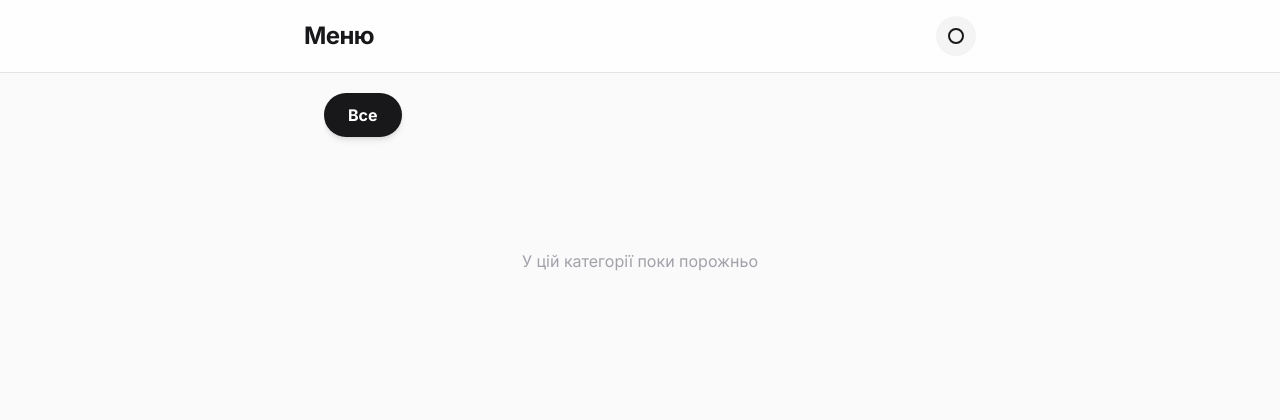
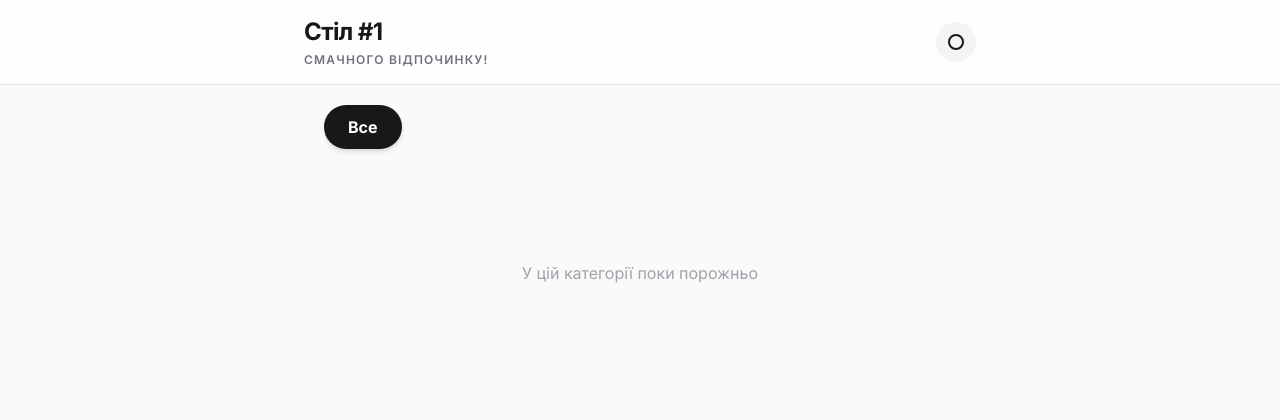
Before and after one commit to arkadiistandoff2/menu, a Flask app: page /1 in a window 1280 px wide. Shown: the top 420 px of the page. Run offline with Flask 3, Linux system fonts and the light colour scheme; data that the repository does not hold is empty; some libraries are stand-ins or nearby versions.

Commit message:
Update index.html

```diff
--- a/templates/index.html
+++ b/templates/index.html
@@ -26,7 +26,10 @@
 
     <header class="sticky top-0 z-40 bg-white/80 dark:bg-black/80 backdrop-blur-md border-b border-zinc-200 dark:border-zinc-800 px-5 py-4">
         <div class="flex justify-between items-center max-w-2xl mx-auto">
-            <h1 class="text-2xl font-bold tracking-tight">Меню</h1>
+            <div>
+                <h1 class="text-2xl font-bold tracking-tight">Стіл #{{ table_id }}</h1>
+                <p class="text-xs text-zinc-500 font-semibold uppercase tracking-widest mt-1">Смачного відпочинку!</p>
+            </div>
             <button onclick="toggleTheme()" class="p-2 bg-zinc-100 dark:bg-zinc-900 rounded-full w-10 h-10 flex items-center justify-center">
                 <div id="theme-indicator" class="w-4 h-4 rounded-full border-2 border-current"></div>
             </button>
@@ -39,9 +42,18 @@
     </main>
 
     <div class="fixed bottom-24 right-5 flex flex-col gap-3 z-40">
-        <button onclick="callWaiter()" class="w-14 h-14 bg-orange-500 text-white rounded-full shadow-2xl flex items-center justify-center text-2xl active:scale-90 transition">🛎️</button>
-        <button onclick="toggleSupport(true)" class="w-14 h-14 bg-blue-500 text-white rounded-full shadow-2xl flex items-center justify-center text-2xl active:scale-90 transition">💬</button>
-        <button onclick="toggleMyOrders(true)" class="w-14 h-14 bg-zinc-800 dark:bg-white dark:text-black text-white rounded-full shadow-2xl flex items-center justify-center text-2xl active:scale-90 transition">📋</button>
+        <button onclick="callWaiter()" class="w-14 h-14 bg-orange-500 text-white rounded-full shadow-2xl flex items-center justify-center text-2xl active:scale-90 transition relative group">
+            🛎️
+            <span class="absolute right-full mr-4 bg-black/80 text-white text-xs px-3 py-1 rounded-lg opacity-0 group-hover:opacity-100 pointer-events-none whitespace-nowrap transition">Виклик офіціанта</span>
+        </button>
+        <button onclick="toggleSupport(true)" class="w-14 h-14 bg-blue-500 text-white rounded-full shadow-2xl flex items-center justify-center text-2xl active:scale-90 transition relative group">
+            💬
+            <span class="absolute right-full mr-4 bg-black/80 text-white text-xs px-3 py-1 rounded-lg opacity-0 group-hover:opacity-100 pointer-events-none whitespace-nowrap transition">Підтримка</span>
+        </button>
+        <button onclick="toggleMyOrders(true)" class="w-14 h-14 bg-zinc-800 dark:bg-white dark:text-black text-white rounded-full shadow-2xl flex items-center justify-center text-2xl active:scale-90 transition relative group">
+            📋
+            <span class="absolute right-full mr-4 bg-black/80 text-white text-xs px-3 py-1 rounded-lg opacity-0 group-hover:opacity-100 pointer-events-none whitespace-nowrap transition">Мої замовлення</span>
+        </button>
     </div>
 
     <div class="fixed bottom-0 left-0 right-0 p-5 z-50 pointer-events-none">
@@ -131,7 +143,7 @@
 
     <script>
         const socket = io();
-        const TABLE_ID = window.location.pathname.replace('/', '') || "1";
+        const TABLE_ID = "{{ table_id }}" || "1";
         const CLIENT_ID = localStorage.getItem('client_id') || 'cl_' + Math.random().toString(36).substr(2, 9);
         localStorage.setItem('client_id', CLIENT_ID);
 
@@ -214,7 +226,7 @@
             if(existing) existing.quantity += 1;
             else cart.push({...item, quantity: 1});
             updateCartUI();
-            showToast("Додано");
+            showToast("Додано у кошик");
         }
 
         function changeQuantity(id, delta) {
@@ -250,7 +262,9 @@
                 </div>
             `).join("");
 
-            if (count === 0 && !document.getElementById("cart-modal").classList.contains("hidden")) toggleCart(false);
+            if (count === 0 && !document.getElementById("cart-modal").classList.contains("hidden")) {
+                toggleCart(false);
+            }
             syncWithServer();
         }
 
@@ -266,9 +280,7 @@
             }
         }
 
-        // =====================================
-        // НАДШВИДКА ВІДПРАВКА (Optimistic UI)
-        // =====================================
+        // --- OPTIMISTIC UI SEND ORDER ---
         function sendOrder() {
             if (cart.length === 0) return;
             const expandedItems = [];
@@ -290,21 +302,18 @@
             document.getElementById("order-comment").value = "";
             showToast("🚀 Замовлення відправлено!");
 
-            if (socket.connected) socket.emit("create_order", orderData);
-            else fetch('/api/order_fallback', { method: 'POST', headers: {'Content-Type': 'application/json'}, body: JSON.stringify(orderData) });
+            if (socket.connected) {
+                socket.emit("create_order", orderData);
+            } else {
+                fetch('/api/order_fallback', { method: 'POST', headers: {'Content-Type': 'application/json'}, body: JSON.stringify(orderData) });
+            }
         }
 
-        // =====================================
-        // КНОПКА ОФІЦІАНТА
-        // =====================================
         function callWaiter() {
             socket.emit("call_waiter", { table: TABLE_ID });
             showToast("🛎️ Офіціант вже йде до вас!");
         }
 
-                // =====================================
-        // МОЇ ЗАМОВЛЕННЯ
-        // =====================================
         async function toggleMyOrders(show) {
             const m = document.getElementById("my-orders-modal");
             const s = document.getElementById("my-orders-sheet");
@@ -330,9 +339,6 @@
             }
         }
 
-        // =====================================
-        // ЧАТ ПІДТРИМКИ
-        // =====================================
         function toggleSupport(show) {
             document.getElementById("support-modal").classList.toggle("hidden", !show);
             if(show) loadChatHistory();
@@ -412,7 +418,6 @@
             showToast("Дякуємо!");
         }
 
-        // НАГАДУВАННЯ ПРО ВІДГУК
         socket.on("notify_client", (data) => {
             if (data.status === "Завершене" || data.status === "Завершено") {
                 document.getElementById("review-modal").classList.remove("hidden");
```
